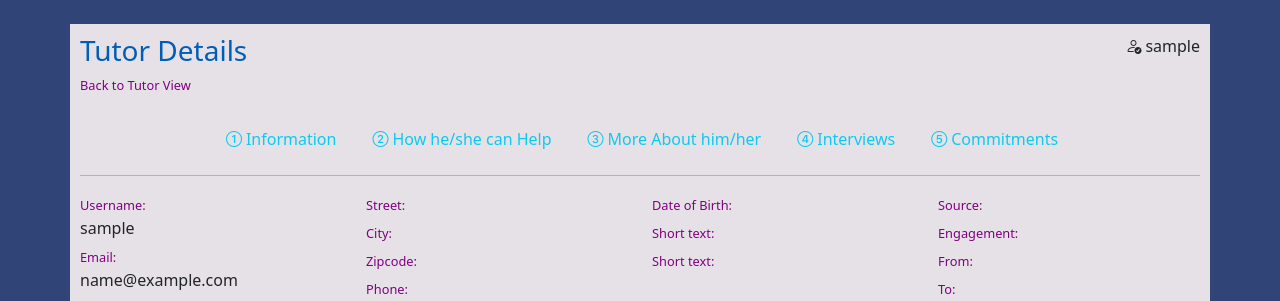
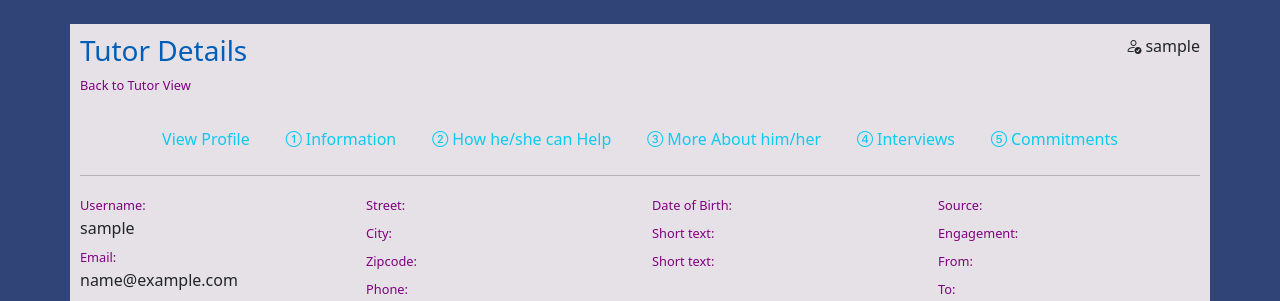
Before and after one commit to gbedad/final-project-di, a Flask app: page /admin/tutor/1/view in a window 1280 px wide. Shown: the part 64-365 px from the top of the page. Run offline with Flask 2, Linux system fonts and the light colour scheme; the visitor is signed in with stand-in values (Sample User, id 1); data comes from the database, SQL or seed files in the repository; data that the repository does not hold is empty; some libraries are stand-ins or nearby versions; some web fonts are replaced.

```diff
--- a/app/templates/admin/admin_nav_profile_user.html
+++ b/app/templates/admin/admin_nav_profile_user.html
@@ -1,5 +1,8 @@
 <div id="process_header">
 <ul class="nav justify-content-center">
+  <li class="nav-item">
+    <a class="nav-link active link-info" aria-current="page" href="{{url_for('admin.get_tutor_by_id', tutor_id=data.id)}}">View Profile</a>
+  </li>
   <li class="nav-item">
     <a class='nav-link link-info' href="{{url_for('auth.profile_1', user_name=data.username)}}"><i class="bi bi-1-circle m-1"></i>Information</a>
   </li>
```
